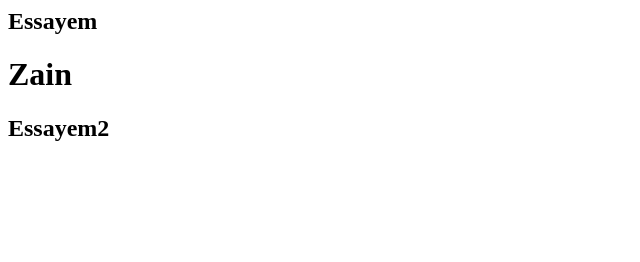
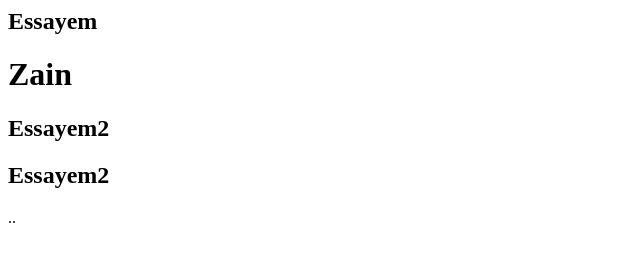
Before and after one commit to MESSAYEM/frontendTest, a plain HTML site: page index.html in a window 1280 px wide. Shown: the whole page, without its empty margins (0-640 px from the left). Drawn offline with Linux system fonts and the light colour scheme.

Commit message:
Elsayem update 3

```diff
--- a/index.html
+++ b/index.html
@@ -5,6 +5,10 @@
 		<h2>Essayem</h2>
 		<H1>Zain</H1>
 		<h2>Essayem2</h2>
+
+
+		<h2>Essayem2</h2>
+		..
 	</head>
 
 </html>
```
